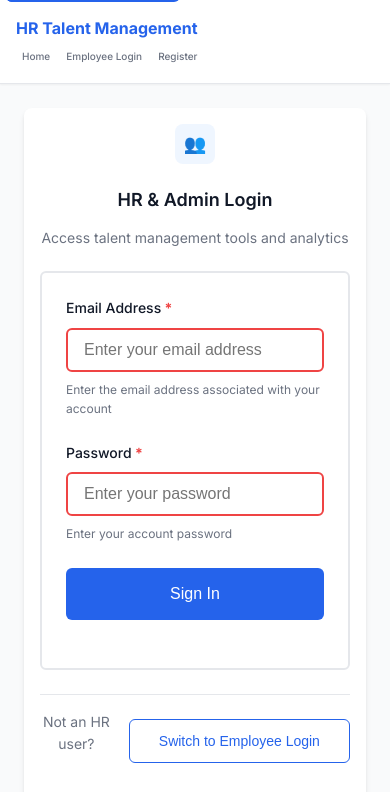
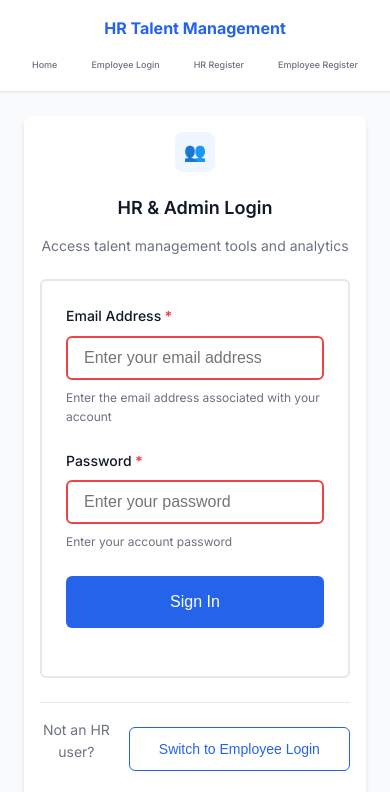
Before and after one commit to Himanshu-Kasyap/SIH-new, a plain HTML site: page pages/auth/login.html in a window 390 px wide. Shown: the top 792 px of the page. Drawn offline with Linux system fonts and the light colour scheme; files whose address does not match are found by name.

Commit message:
Add files via upload

```diff
--- a/assets/css/components.css
+++ b/assets/css/components.css
@@ -31,6 +31,7 @@
   gap: var(--space-md);
   margin: 0;
   padding: 0;
+  flex-shrink: 0;
 }
 
 .navbar-nav a {
@@ -531,38 +532,62 @@
     display: flex;
     flex-direction: row;
     gap: var(--space-xs);
+    flex-wrap: wrap;
   }
 
   .navbar-nav a {
     font-size: var(--font-size-xs);
-    padding: 4px 8px;
+    padding: 4px 6px;
     white-space: nowrap;
   }
 
   .navbar-container {
     padding: var(--space-xs) var(--space-sm);
     flex-wrap: wrap;
+    gap: var(--space-xs);
   }
 
   .mobile-nav-toggle {
     display: none;
+  }
+}
+
+/* Medium mobile screens - handle 4 nav items */
+@media (max-width: 600px) {
+  .navbar-nav {
+    gap: 6px;
+  }
+
+  .navbar-nav a {
+    font-size: 11px;
+    padding: 3px 5px;
   }
 }
 
 /* Very small screens */
 @media (max-width: 480px) {
   .navbar-nav {
-    gap: 4px;
+    gap: 2px;
+    width: 100%;
+    justify-content: space-around;
   }
 
   .navbar-nav a {
-    font-size: 10px;
-    padding: 2px 6px;
+    font-size: 9px;
+    padding: 2px 4px;
+    flex: 1;
+    text-align: center;
   }
 
   .navbar-brand {
     font-size: var(--font-size-base);
   }
+
+  .navbar-container {
+    flex-direction: column;
+    gap: var(--space-xs);
+  }
+}
 
   .navbar-container {
     padding: var(--space-sm);
--- a/assets/css/main.css
+++ b/assets/css/main.css
@@ -354,12 +354,16 @@
   z-index: 1000;
   font-weight: var(--font-weight-semibold);
   transition: top 0.3s ease;
+  opacity: 0;
+  visibility: hidden;
 }
 
 .skip-link:focus {
   top: 6px;
   outline: 2px solid var(--color-white);
   outline-offset: 2px;
+  opacity: 1;
+  visibility: visible;
 }
 
 /* Enhanced Focus styles */
--- a/pages/auth/login.html
+++ b/pages/auth/login.html
@@ -75,9 +75,8 @@
     <link rel="icon" type="image/x-icon" href="../../assets/images/favicon.ico">
 </head>
 <body>
-    <!-- Skip links for screen readers -->
+    <!-- Skip link for screen readers -->
     <a href="#main-content" class="skip-link">Skip to main content</a>
-    <a href="#login-form" class="skip-link">Skip to login form</a>
 
     <!-- Live region for announcements -->
     <div id="live-region" class="live-region" aria-live="polite" aria-atomic="true"></div>
@@ -95,7 +94,8 @@
             <ul class="navbar-nav" role="menubar">
                 <li><a href="../../index.html">Home</a></li>
                 <li><a href="employee-login.html">Employee Login</a></li>
-                <li><a href="hr-register.html">Register</a></li>
+                <li><a href="hr-register.html">HR Register</a></li>
+                <li><a href="register.html">Employee Register</a></li>
             </ul>
         </div>
     </nav>
```
Also changed, not shown: index.html (+3 -25 lines), pages/auth/employee-login.html (+3 -3 lines), pages/auth/forgot-password.html (+2 -0 lines), pages/auth/hr-register.html (+1 -0 lines), pages/auth/register.html (+1 -0 lines).
